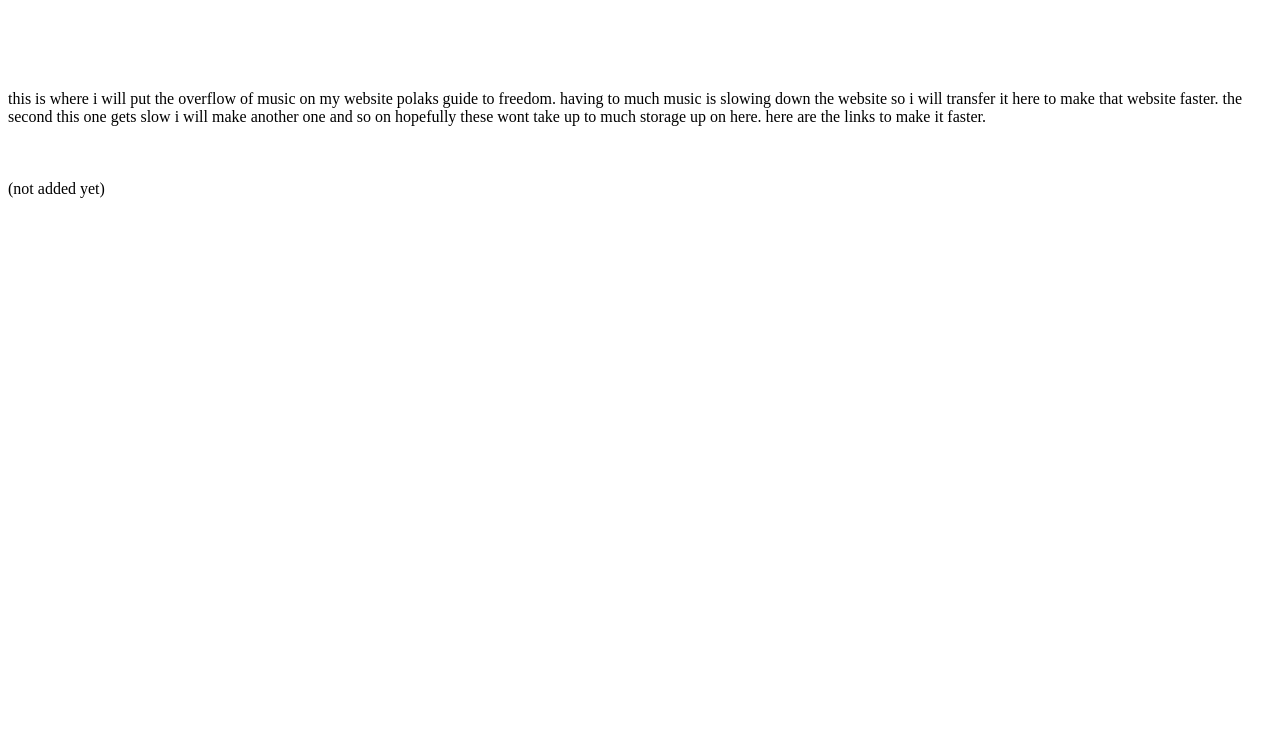
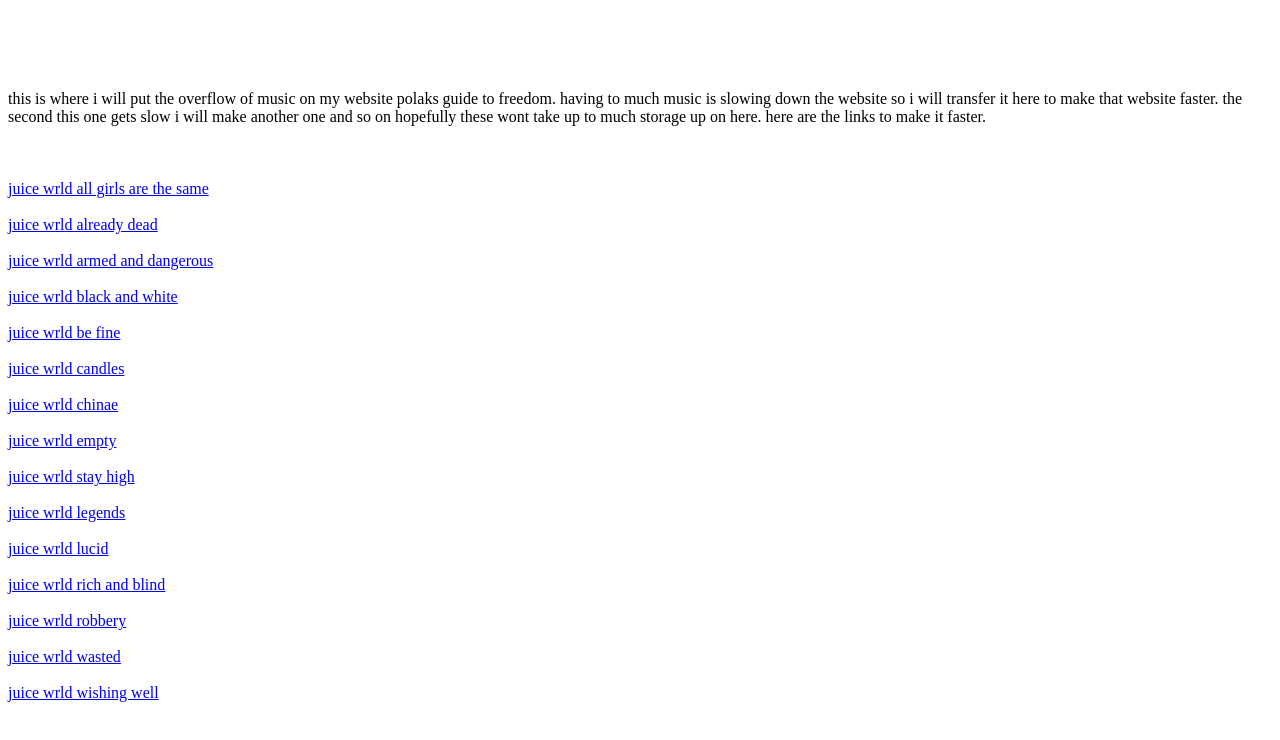
Before and after one commit to alvarclicker/newmusic, a plain HTML site: page index.html in a window 1280 px wide. Shown: the part 48-788 px from the top of the page. Drawn offline with Linux system fonts and the light colour scheme.

Commit message:
Update index.html

```diff
--- a/index.html
+++ b/index.html
@@ -3,4 +3,32 @@
 this is where i will put the overflow of music on my website polaks guide to freedom. having to much music is slowing down the website so i will transfer it here to make that website faster.
 the second this one gets slow i will make another one and so on hopefully these wont take up to much storage up on here. here are the links to make it faster.
 <br> <br> <br> <br>
-(not added yet)
+<a href="juicewrld/juiceallgirls.html">juice wrld all girls are the same</a>
+ <br> <br>
+<a href="juicewrld/juicealready.html">juice wrld already dead</a>
+ <br> <br>
+<a href="juicewrld/juicearmed.html">juice wrld armed and dangerous</a>
+ <br> <br>
+<a href="juicewrld/juicebandw.html">juice wrld black and white</a>
+ <br> <br>
+<a href="juicewrld/juicebefine.html">juice wrld be fine</a>
+ <br> <br>
+<a href="juicewrld/juicecandles.html">juice wrld candles</a>
+ <br> <br>
+<a href="juicewrld/juicechina.html">juice wrld chinae</a>
+ <br> <br>
+<a href="juicewrld/juiceempty.html">juice wrld empty</a>
+ <br> <br>
+<a href="juicewrld/juicehigh.html">juice wrld stay high</a>
+ <br> <br>
+<a href="juicewrld/juicelegends.html">juice wrld legends</a>
+ <br> <br>
+<a href="juicewrld/juicelucid.html">juice wrld lucid</a>
+ <br> <br>
+<a href="juicewrld/juicerandb.html">juice wrld rich and blind</a>
+ <br> <br>
+<a href="juicewrld/juicerob.html">juice wrld robbery</a>
+ <br> <br>
+<a href="juicewrld/juicewasted.html">juice wrld wasted</a>
+ <br> <br>
+<a href="juicewrld/juicewish.html">juice wrld wishing well</a>
```
